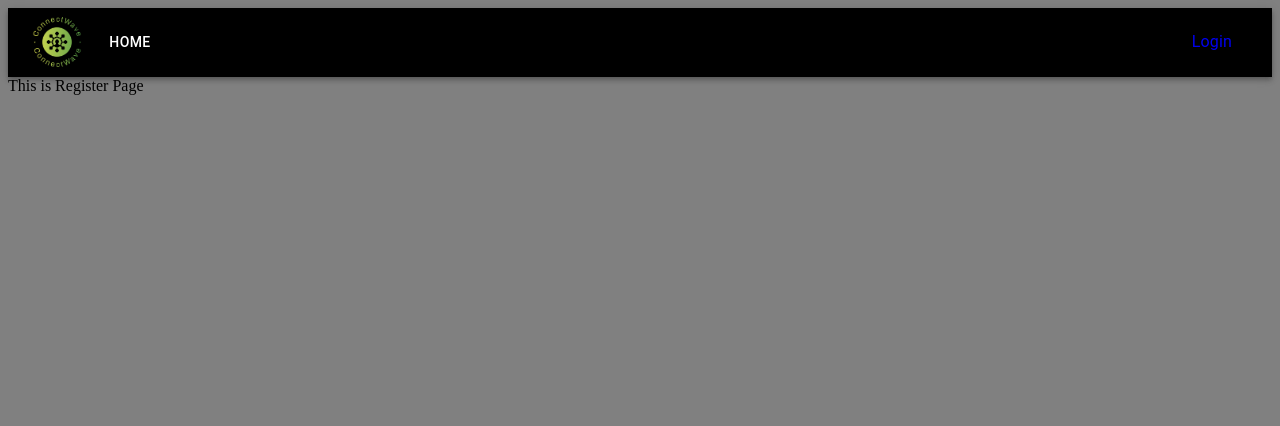
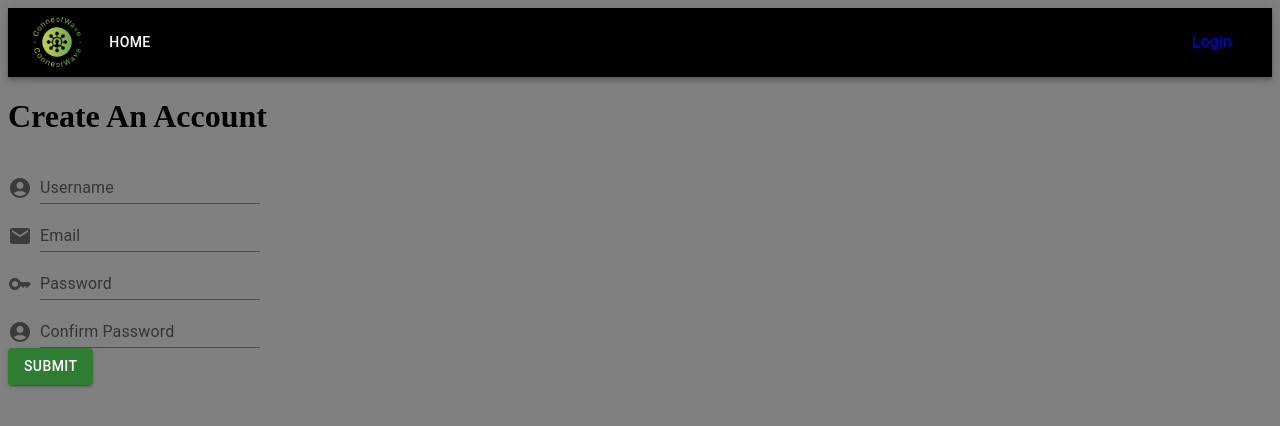
Before and after one commit to AthulKkumar/blog_app, a React (Vite) app in the folder client/: page /register in a window 1280 px wide. Shown: the top 426 px of the page. Built offline with nearby package versions, Linux system fonts and the light colour scheme.

Commit message:
enh(app): added the login and register components

```diff
--- a/client/src/pages/Login.jsx
+++ b/client/src/pages/Login.jsx
@@ -1,7 +1,89 @@
-import React from "react";
+import * as React from "react";
+import Box from "@mui/material/Box";
+import TextField from "@mui/material/TextField";
+import AccountCircle from "@mui/icons-material/AccountCircle";
+import KeyIcon from "@mui/icons-material/Key";
+import Button from "@mui/material/Button";
+import Alert from "@mui/material/Alert";
+import { useNavigate } from "react-router-dom";
+import { gql, useMutation } from "@apollo/client";
 
-const Login = () => {
-  return <div style={{ color: "black" }}>This is the Login Page</div>;
-};
+import useForm from "../utils/hooks/useForm";
 
-export default Login;
+export default function Login(props) {
+  const [errors, setErrors] = React.useState({});
+  const navigate = useNavigate();
+  const { handleChange, handleSubmit, value } = useForm(loginUserCallback, {
+    username: "",
+    password: "",
+  });
+
+  const [loginUser, { loading }] = useMutation(LOGIN_USER, {
+    update(proxy, result) {
+      console.log(result);
+      navigate("/");
+    },
+    onError(err) {
+      setErrors(err?.graphQLErrors[0]?.extensions?.errors);
+    },
+    variables: value,
+  });
+
+  function loginUserCallback() {
+    loginUser();
+  }
+
+  return (
+    <>
+      <h1>Login to Account</h1>
+      {Object.keys(errors).length > 0 && (
+        <div>
+          {Object.values(errors).map((value) => (
+            <Alert severity="error">{value}</Alert>
+          ))}
+        </div>
+      )}
+      <Box sx={{ display: "flex", alignItems: "flex-end" }}>
+        <AccountCircle sx={{ color: "action.active", mr: 1, my: 0.5 }} />
+        <TextField
+          id="input-with-sx"
+          label="Username"
+          variant="standard"
+          name="username"
+          value={value.username}
+          error={errors.username ? true : false}
+          onChange={handleChange}
+        />
+      </Box>
+
+      <Box sx={{ display: "flex", alignItems: "flex-end" }}>
+        <KeyIcon sx={{ color: "action.active", mr: 1, my: 0.5 }} />
+        <TextField
+          id="input-with-sx"
+          label="Password"
+          variant="standard"
+          name="password"
+          value={value.password}
+          error={errors.password ? true : false}
+          onChange={handleChange}
+        />
+      </Box>
+
+      <Button variant="contained" color="success" onClick={handleSubmit}>
+        Submit
+      </Button>
+    </>
+  );
+}
+
+const LOGIN_USER = gql`
+  mutation login($username: String!, $password: String!) {
+    login(username: $username, password: $password) {
+      id
+      email
+      username
+      createdAt
+      token
+    }
+  }
+`;
--- a/client/src/pages/Register.jsx
+++ b/client/src/pages/Register.jsx
@@ -1,7 +1,134 @@
-import React from "react";
+import * as React from "react";
+import Box from "@mui/material/Box";
+import TextField from "@mui/material/TextField";
+import AccountCircle from "@mui/icons-material/AccountCircle";
+import EmailIcon from "@mui/icons-material/Email";
+import KeyIcon from "@mui/icons-material/Key";
+import Button from "@mui/material/Button";
+import Alert from "@mui/material/Alert";
+import { useNavigate } from "react-router-dom";
+import { gql, useMutation } from "@apollo/client";
 
-const Register = () => {
-  return <div>This is Register Page</div>;
-};
+import useForm from "../utils/hooks/useForm";
 
-export default Register;
+export default function Register(props) {
+  const [errors, setErrors] = React.useState({});
+  const navigate = useNavigate();
+  const initialState = {
+    username: "",
+    email: "",
+    password: "",
+    confirmPassword: "",
+  };
+  const { handleChange, handleSubmit, value } = useForm(
+    registerUser,
+    initialState
+  );
+
+  const [addUser, { loading }] = useMutation(REGISTER_USER, {
+    update(proxy, result) {
+      console.log(result);
+      navigate("/");
+    },
+    onError(err) {
+      console.log(
+        "Register user error : ",
+        err?.graphQLErrors[0]?.extensions?.exception?.errors
+      );
+      setErrors(err?.graphQLErrors[0]?.extensions?.errors);
+    },
+    variables: value,
+  });
+
+  function registerUser() {
+    addUser();
+  }
+
+  return (
+    <>
+      <h1>Create An Account</h1>
+      {Object.keys(errors).length > 0 && (
+        <div>
+          {Object.values(errors).map((value) => (
+            <Alert severity="error">{value}</Alert>
+          ))}
+        </div>
+      )}
+      <Box sx={{ display: "flex", alignItems: "flex-end" }}>
+        <AccountCircle sx={{ color: "action.active", mr: 1, my: 0.5 }} />
+        <TextField
+          id="input-with-sx"
+          label="Username"
+          variant="standard"
+          name="username"
+          value={value.username}
+          error={errors.username ? true : false}
+          onChange={handleChange}
+        />
+      </Box>
+      <Box sx={{ display: "flex", alignItems: "flex-end" }}>
+        <EmailIcon sx={{ color: "action.active", mr: 1, my: 0.5 }} />
+        <TextField
+          id="input-with-sx"
+          label="Email"
+          variant="standard"
+          name="email"
+          value={value.email}
+          error={errors.email ? true : false}
+          onChange={handleChange}
+        />
+      </Box>
+      <Box sx={{ display: "flex", alignItems: "flex-end" }}>
+        <KeyIcon sx={{ color: "action.active", mr: 1, my: 0.5 }} />
+        <TextField
+          id="input-with-sx"
+          label="Password"
+          variant="standard"
+          name="password"
+          value={value.password}
+          error={errors.password ? true : false}
+          onChange={handleChange}
+        />
+      </Box>
+      <Box sx={{ display: "flex", alignItems: "flex-end" }}>
+        <AccountCircle sx={{ color: "action.active", mr: 1, my: 0.5 }} />
+        <TextField
+          id="input-with-sx"
+          label="Confirm Password"
+          variant="standard"
+          name="confirmPassword"
+          error={errors.confirmPassword ? true : false}
+          value={value.confirmPassword}
+          onChange={handleChange}
+        />
+      </Box>
+      <Button variant="contained" color="success" onClick={handleSubmit}>
+        Submit
+      </Button>
+    </>
+  );
+}
+
+const REGISTER_USER = gql`
+  mutation register(
+    $username: String!
+    $email: String!
+    $password: String!
+    $confirmPassword: String!
+  ) {
+    register(
+      registerInput: {
+        username: $username
+        email: $email
+        password: $password
+        confirmPassword: $confirmPassword
+      }
+    ) {
+      id
+      email
+      username
+      createdAt
+      token
+    }
+  }
+`;
--- /dev/null
+++ b/client/src/utils/hooks/useForm.jsx
@@ -0,0 +1,19 @@
+import React from "react";
+
+export default function useForm(callback, initialState = {}) {
+  const [value, setValue] = React.useState(initialState);
+  const handleChange = (event) => {
+    setValue({ ...value, [event.target.name]: event.target.value });
+  };
+
+  const handleSubmit = (event) => {
+    event.preventDefault();
+    callback();
+  };
+
+  return {
+    handleChange,
+    handleSubmit,
+    value,
+  };
+}
```
Also changed, not shown: client/public/images/AkK.png (added), client/public/images/akk-favicon-color.png (added).
